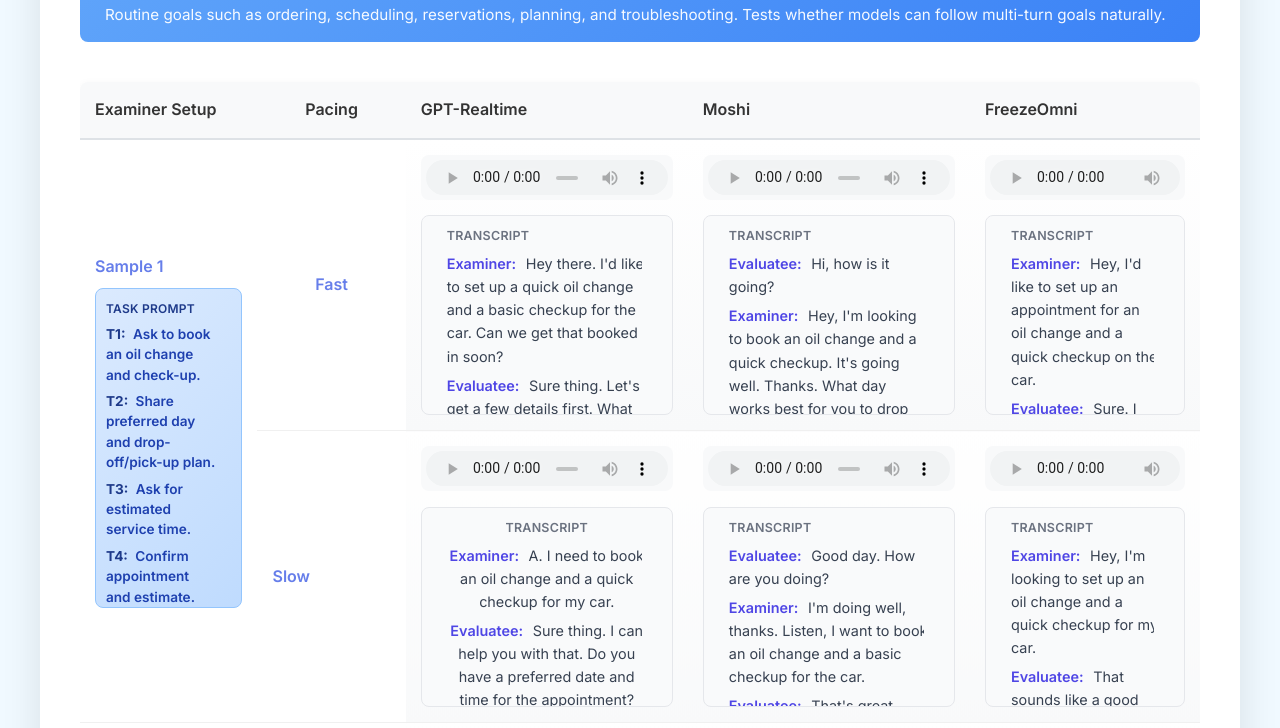
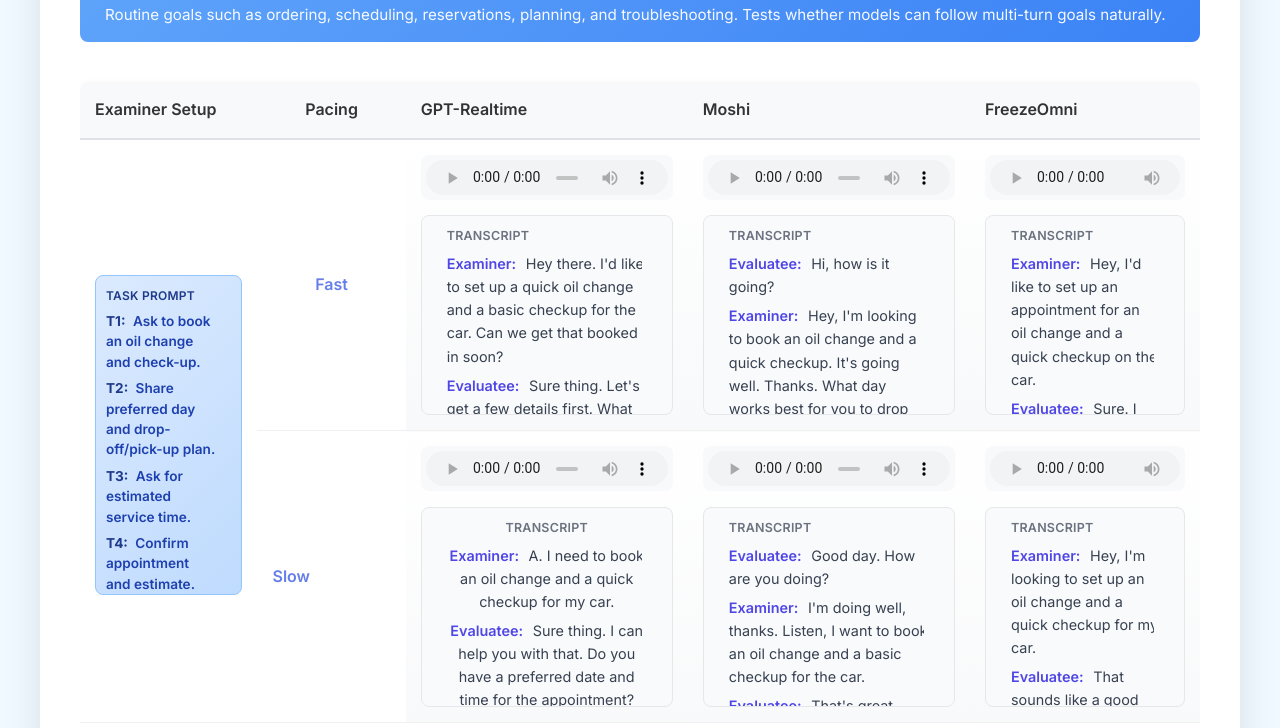
Before and after one commit to ericsunkuan/full-duplex-bench-v2-demo, a plain HTML site: page index.html in a window 1280 px wide. Shown: the part 2571-3299 px from the top of the page. Drawn offline with Linux system fonts and the light colour scheme.

Commit message:
Clear cell text content before inserting task prompt

```diff
--- a/index.html
+++ b/index.html
@@ -1367,7 +1367,7 @@
               var cellLabel = (cell.textContent || '').trim();
 
               // ➋ 先把文字清空，等等只塞 Task Prompt，不要顯示 "Sample N"
-              // cell.textContent = '';
+              cell.textContent = '';
 
               // ➌ 建立並插入 Task Prompt 容器
               var taskBox = document.createElement('div');
```
